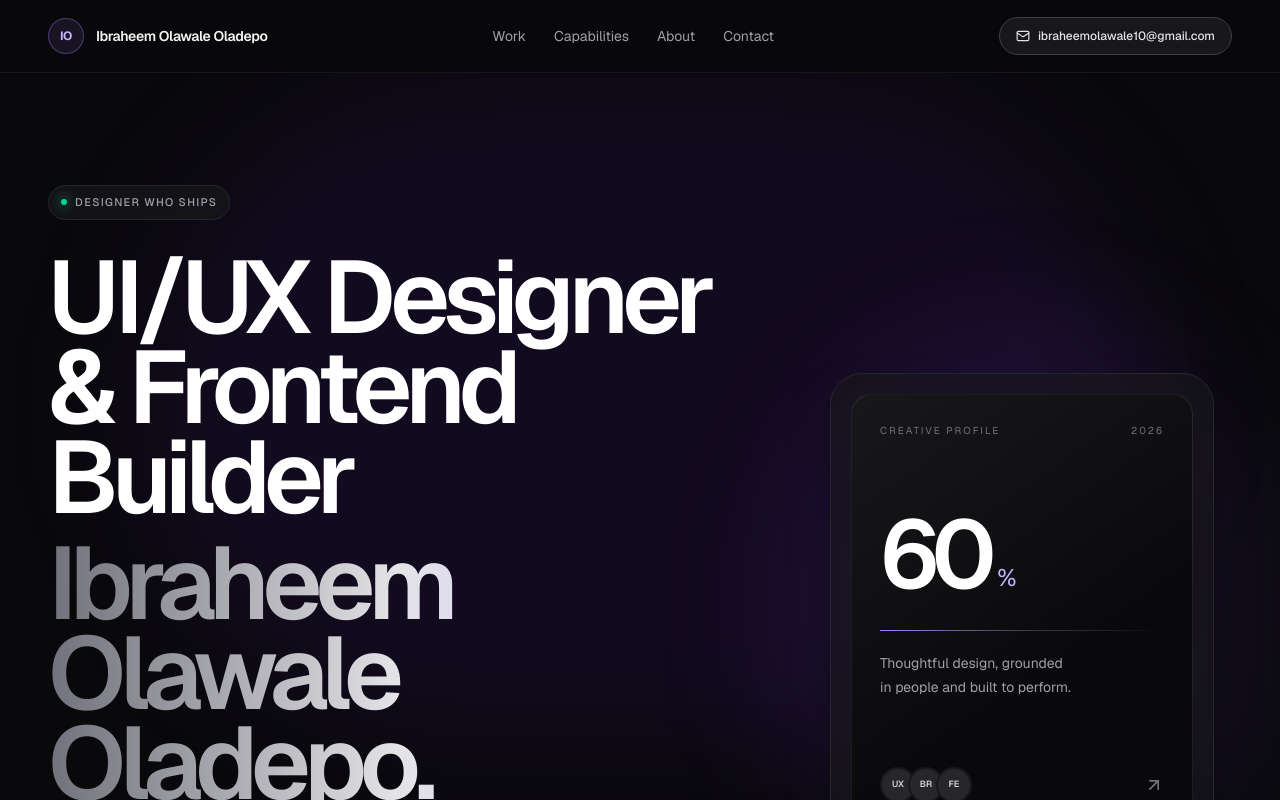
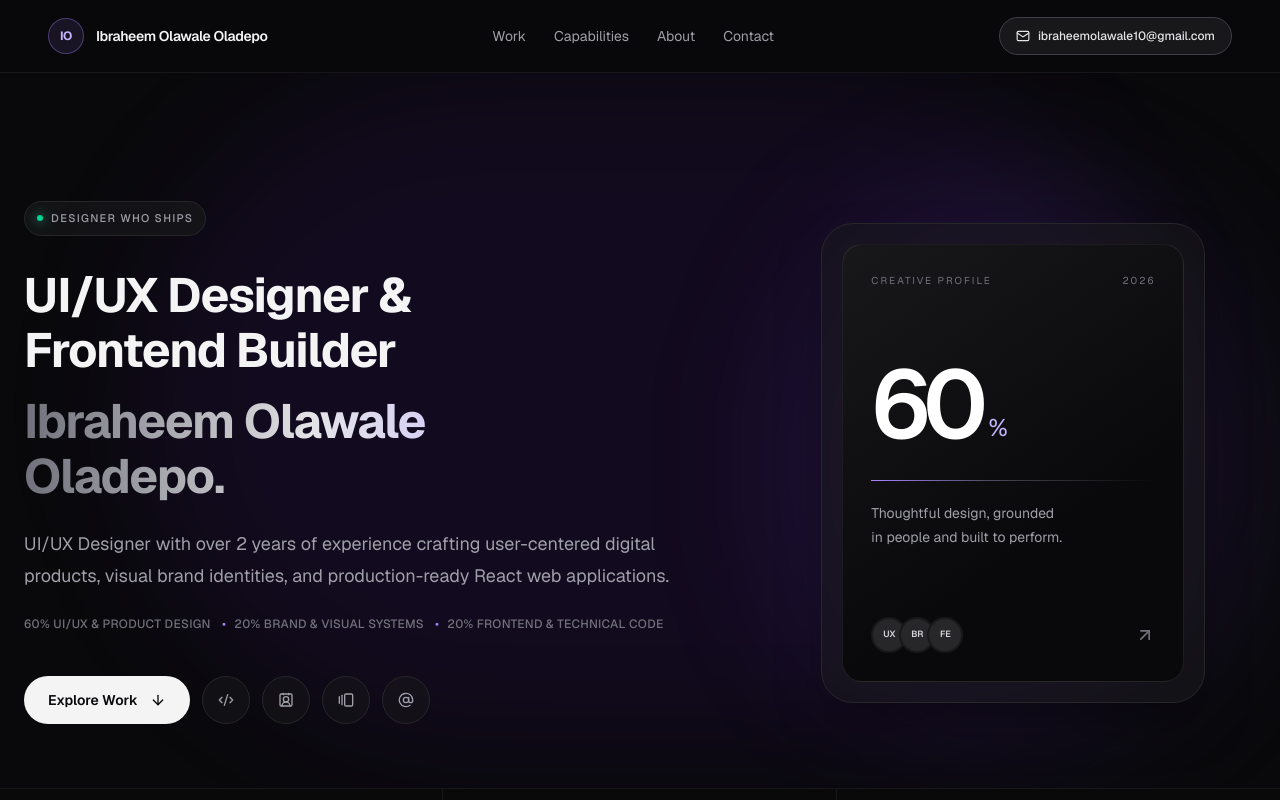
Before and after one commit to Youngee2024/my-portfolio, a Next.js app: page / in a window 1280 px wide. Shown: the top 800 px of the page. Built offline with nearby package versions, Linux system fonts and the light colour scheme.

Commit message:
fix: refine hero section typography clamp and grid layout balance

```diff
--- a/app/page.tsx
+++ b/app/page.tsx
@@ -166,19 +166,19 @@ export default function Home() {
       <main id="top">
         <section id="hero" className="relative isolate overflow-hidden">
           <div className="absolute top-0 left-1/2 -z-10 h-[42rem] w-[64rem] -translate-x-1/2 rounded-full bg-violet-600/8 blur-3xl" />
-          <div className="mx-auto grid min-h-[calc(100svh-4.5rem)] max-w-7xl items-center gap-16 px-5 py-24 sm:px-8 lg:grid-cols-[1.25fr_.75fr] lg:px-12 lg:py-28">
-            <div>
+          <div className="mx-auto grid max-w-7xl grid-cols-1 items-center gap-12 px-6 pt-24 pb-16 lg:grid-cols-12 lg:pt-32">
+            <div className="lg:col-span-7">
               <div className="mb-8 inline-flex items-center gap-2 rounded-full border border-zinc-800 bg-zinc-900/70 px-3 py-2 text-[11px] font-medium tracking-[0.12em] text-zinc-400 uppercase">
                 <span className="size-1.5 rounded-full bg-emerald-400 shadow-[0_0_12px_#34d399]" />
                 Designer who ships
               </div>
-              <h1 className="max-w-5xl text-[clamp(3.25rem,8vw,7.4rem)] leading-[0.88] font-semibold tracking-[-0.065em] text-white">
+              <h1 className="mb-6 max-w-xl text-3xl leading-[1.15] font-bold tracking-tight text-zinc-100 sm:text-4xl lg:text-5xl">
                 {personalInfo.role}
                 <span className="mt-4 block bg-gradient-to-r from-zinc-500 via-zinc-200 to-violet-300 bg-clip-text text-transparent">
                   {personalInfo.name}.
                 </span>
               </h1>
-              <p className="mt-9 max-w-2xl text-base leading-7 text-zinc-400 sm:text-lg sm:leading-8">
+              <p className="max-w-2xl text-base leading-7 text-zinc-400 sm:text-lg sm:leading-8">
                 {personalInfo.bio}
               </p>
               <p className="mt-5 max-w-3xl text-xs leading-6 font-medium tracking-wide text-zinc-500 uppercase">
@@ -210,7 +210,7 @@ export default function Home() {
               </div>
             </div>
 
-            <div className="relative mx-auto hidden w-full max-w-sm lg:block" aria-hidden="true">
+            <div className="relative mx-auto w-full max-w-sm lg:col-span-5" aria-hidden="true">
               <div className="absolute -inset-12 rounded-full bg-violet-500/10 blur-3xl" />
               <div className="relative aspect-[4/5] overflow-hidden rounded-[2rem] border border-zinc-800 bg-zinc-900/55 p-5 shadow-2xl shadow-black/50">
                 <div className="flex h-full flex-col justify-between rounded-[1.25rem] border border-white/8 bg-[linear-gradient(145deg,#18181b_0%,#09090b_65%)] p-7">
```
